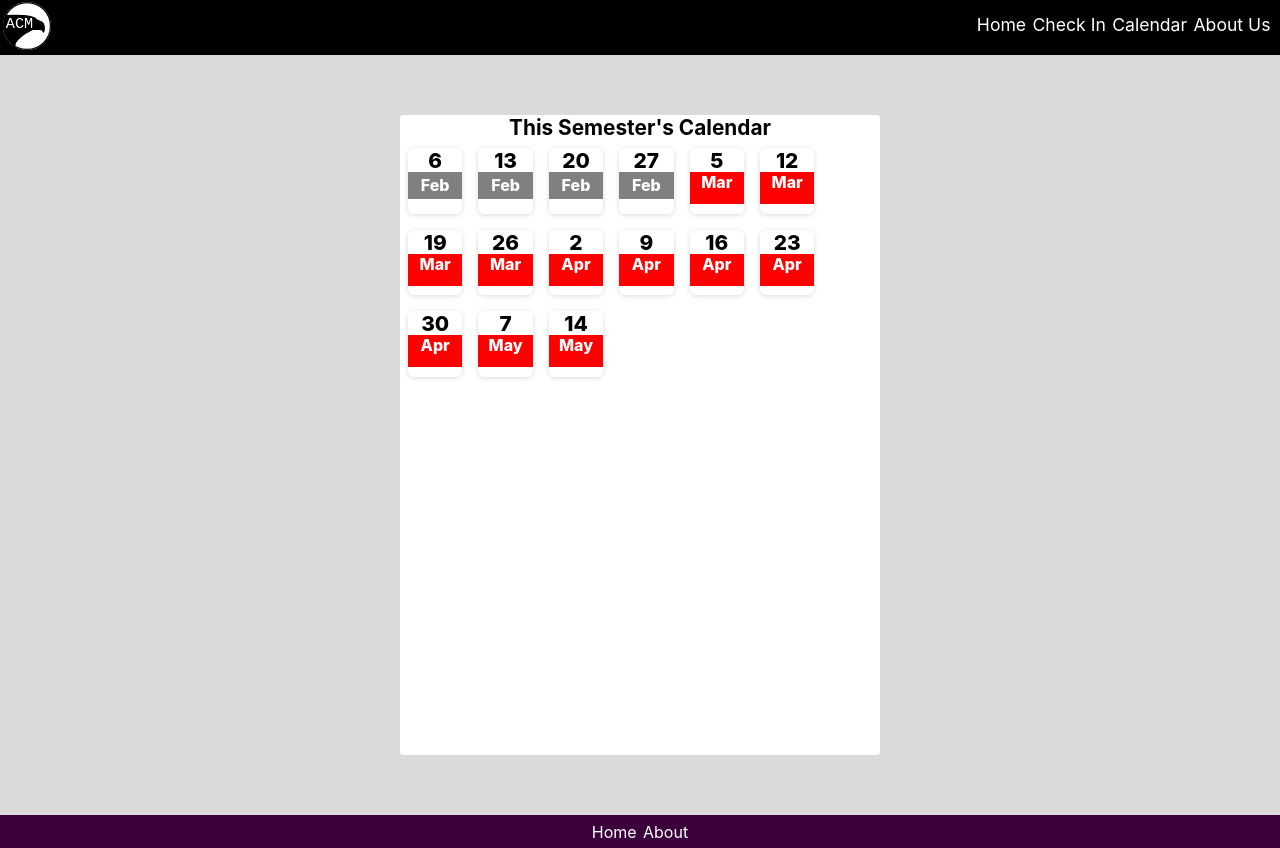
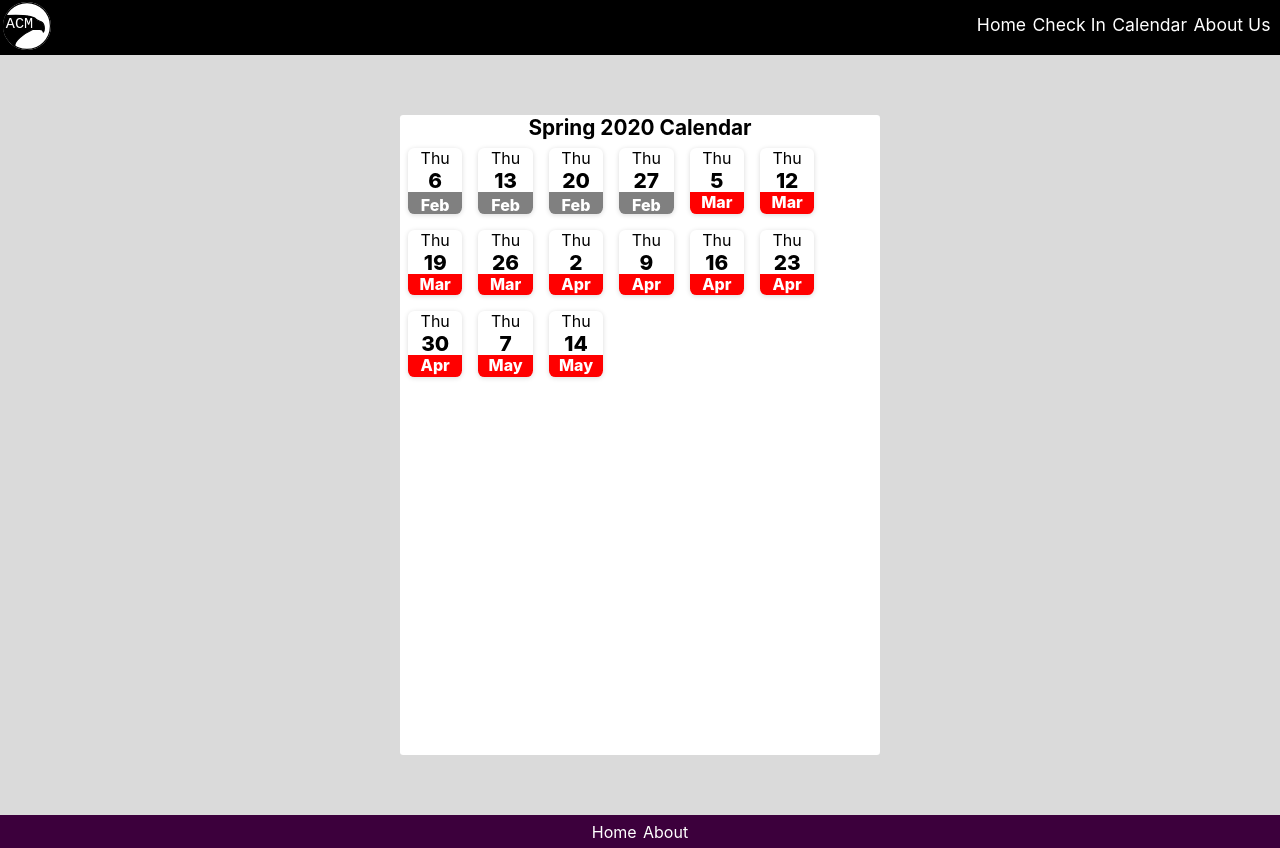
Before and after one commit to hunteracm/localhost-login, a React (Create React App) app in the folder client/: page /calendar in a window 1280 px wide. Built offline with nearby package versions, Linux system fonts and the light colour scheme.

Commit message:
added days to be displayed on each date

```diff
--- a/client/src/components/calendar.jsx
+++ b/client/src/components/calendar.jsx
@@ -21,39 +21,38 @@ export default class Calendar extends Component {
     const cMonth = new Date().getMonth() + 1;
     const date = p.date.date.split("/");
     const day = date[1];
-    const month =
-      date[0] === "1"
-        ? "Jan"
-        : date[0] === "2"
-        ? "Feb"
-        : date[0] === "3"
-        ? "Mar"
-        : date[0] === "4"
-        ? "Apr"
-        : date[0] === "5"
-        ? "May"
-        : date[0] === "6"
-        ? "Jun"
-        : date[0] === "7"
-        ? "Jul"
-        : date[0] === "8"
-        ? "Aug"
-        : date[0] === "9"
-        ? "Sep"
-        : date[0] === "10"
-        ? "Nov"
-        : date[0] === "11"
-        ? "Oct"
-        : date[0] === "12"
-        ? "Dec"
-        : "Unk";
+    const monthNames = [
+      "January",
+      "February",
+      "March",
+      "April",
+      "May",
+      "June",
+      "July",
+      "August",
+      "September",
+      "October",
+      "November",
+      "December",
+    ];
+    const dayNames = [
+      "Sunday",
+      "Monday",
+      "Tuesday",
+      "Wednesday",
+      "Thursday",
+      "Friday",
+      "Saturday",
+    ];
+    // year, month (0-11), date (1-31)
+    let thatDate = new Date(date[2],date[0] - 1,date[1]);
+    const month = monthNames[date[0] - 1].substr(0,3);
+    const dayName = dayNames[thatDate.getDay()].substr(0,3);
     const name = p.date.name;
     const description = p.date.description;
-    // console.log(date[0] + " " + day)
-    // console.log(cMonth + " " + cDay)
-    // console.log(date[0] < cMonth || (date[0] === cMonth && day < cDay))
     return (
       <div className="meetingDay">
+        <div className="calendarDay">{dayName}</div>
         <div className="calendarDate">{day}</div>
         <div
           className={
@@ -85,7 +84,7 @@ export default class Calendar extends Component {
     return (
       <div className="content">
         <div className="calendarWrap">
-          <div className="title">{"This Semester's Calendar"}</div>
+          <div className="title">{"Spring 2020 Calendar"}</div>
           {/* {dateArray !== null ? dateArray : "No dates available."} */}
           <this.DateArray />
         </div>
```
